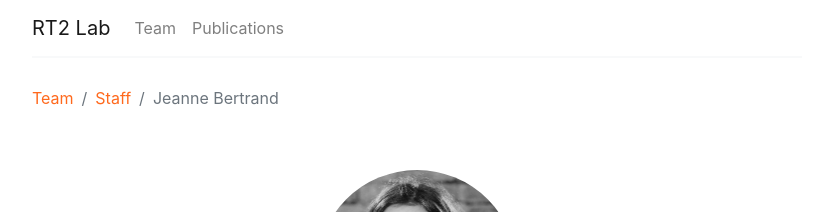
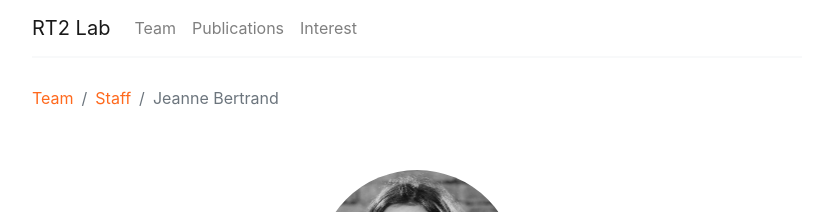
Before and after one commit to ZoomWuun/Q03i, a Jekyll site: the page built from _pages/team/_posts/2021-01-01-jeanne-bertrand.md, in a window 1280 px wide. Shown: the top 212 px of the page, without its empty margins (223-1055 px from the left). Built offline with Jekyll 4.4.1, drawn with Linux system fonts in a browser that asks for light colours.

Commit message:
header.html

```diff
--- a/_includes/header.html
+++ b/_includes/header.html
@@ -21,6 +21,10 @@
 				<li>
 					<a class="nav-link" href="/publications">Publications</a>
 				</li>
+
+				<li>
+					<a class="nav-link" href="/interest">Interest</a>
+				</li>
 			</ul>
 		</div>
 
```
